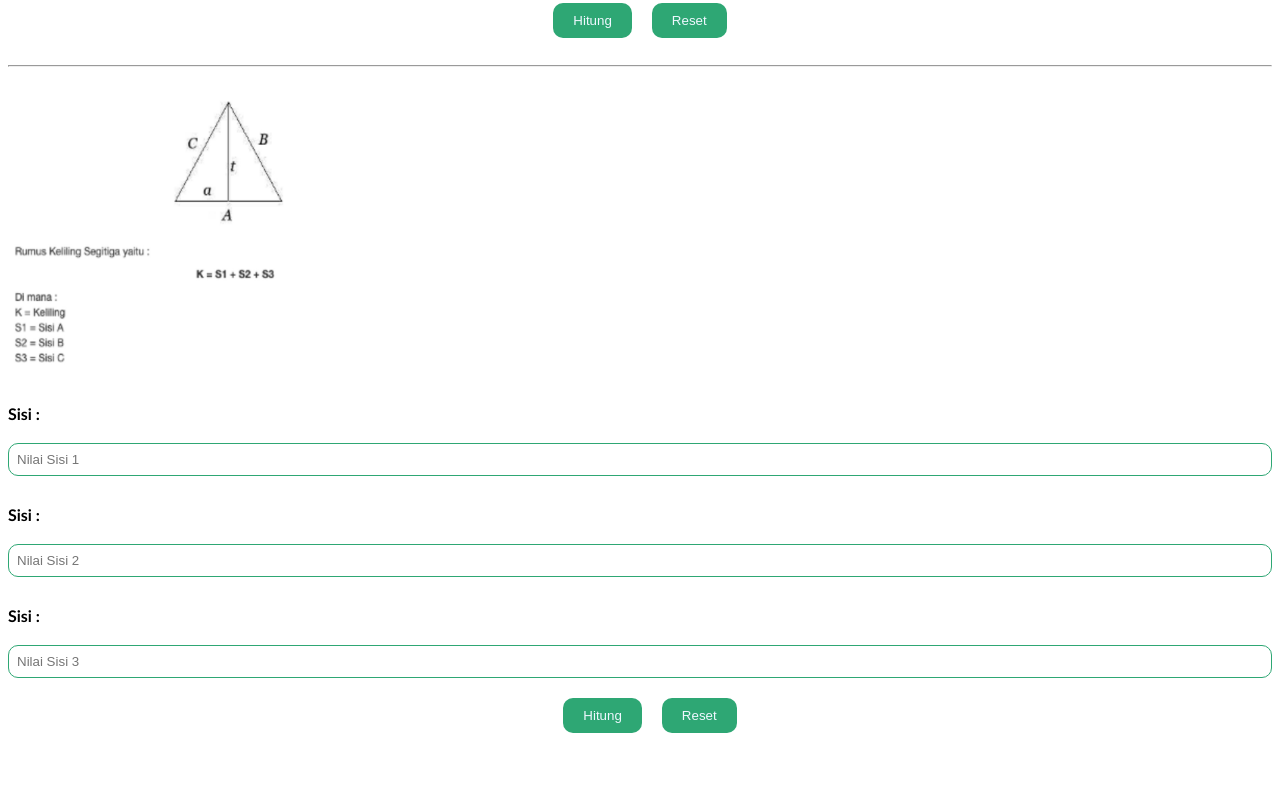
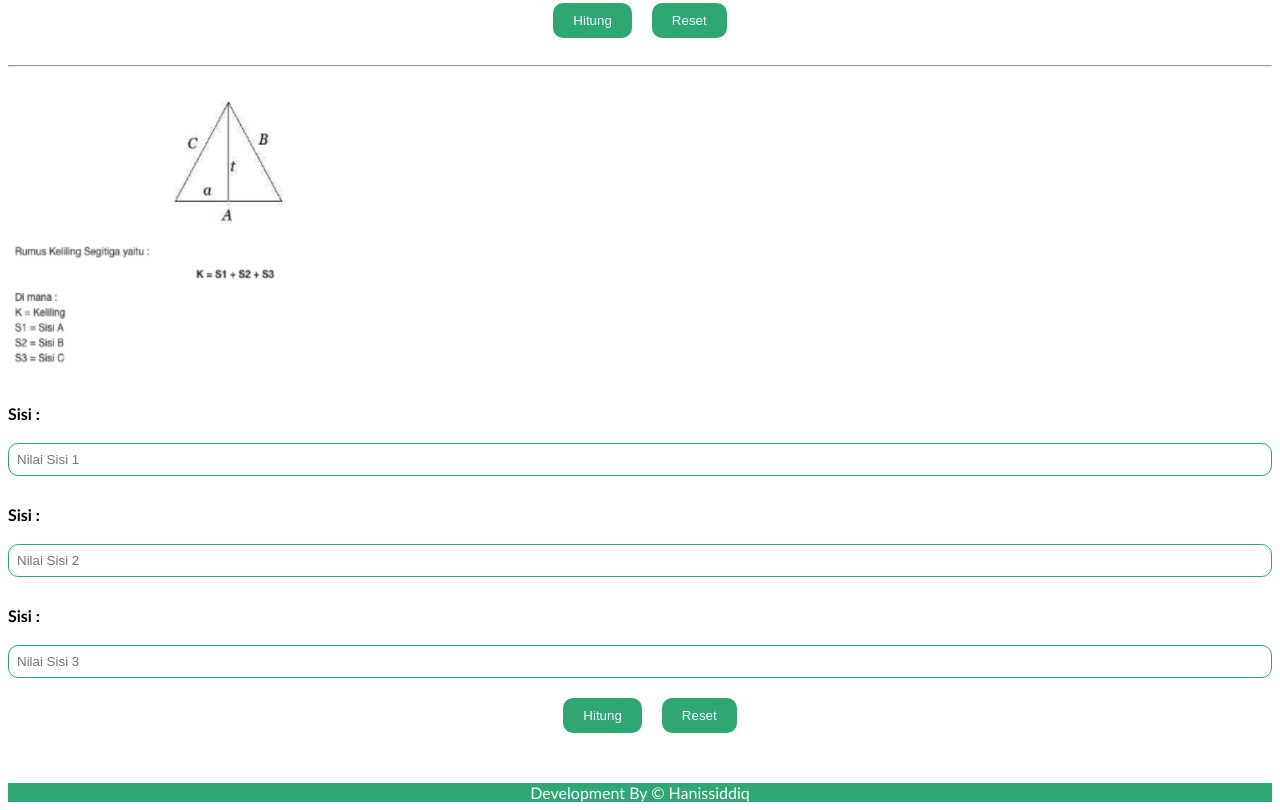
Before and after one commit to revou-fundamental-course/27-nov-23-hanissiddiq, a plain HTML site: page index.html in a window 1280 px wide. Shown: the part 569-1379 px from the top of the page. Before the commit the page ends 1310 px from the top, so only its background shows below. Drawn offline with Linux system fonts and the light colour scheme.

Commit message:
add footer

```diff
--- a/css/style.css
+++ b/css/style.css
@@ -88,6 +88,15 @@ ul {
 list-style-type: none;
  }
 
+footer{
+  margin-top: 50px;
+  color: white;
+background-color: #2ea774;
+display:flex;
+justify-content:center;
+
+}
+
 @media (min-width: 390px), (max-width: 800px) {
   img {
     width: 400px;
--- a/index.html
+++ b/index.html
@@ -79,6 +79,7 @@
         <button onclick="resetKeliling()">Reset</button>
       </div>
     </section>
+<footer>Development By &copy; Hanissiddiq </footer>
 
     <script src="js/script.js"></script>
   </body>
```
